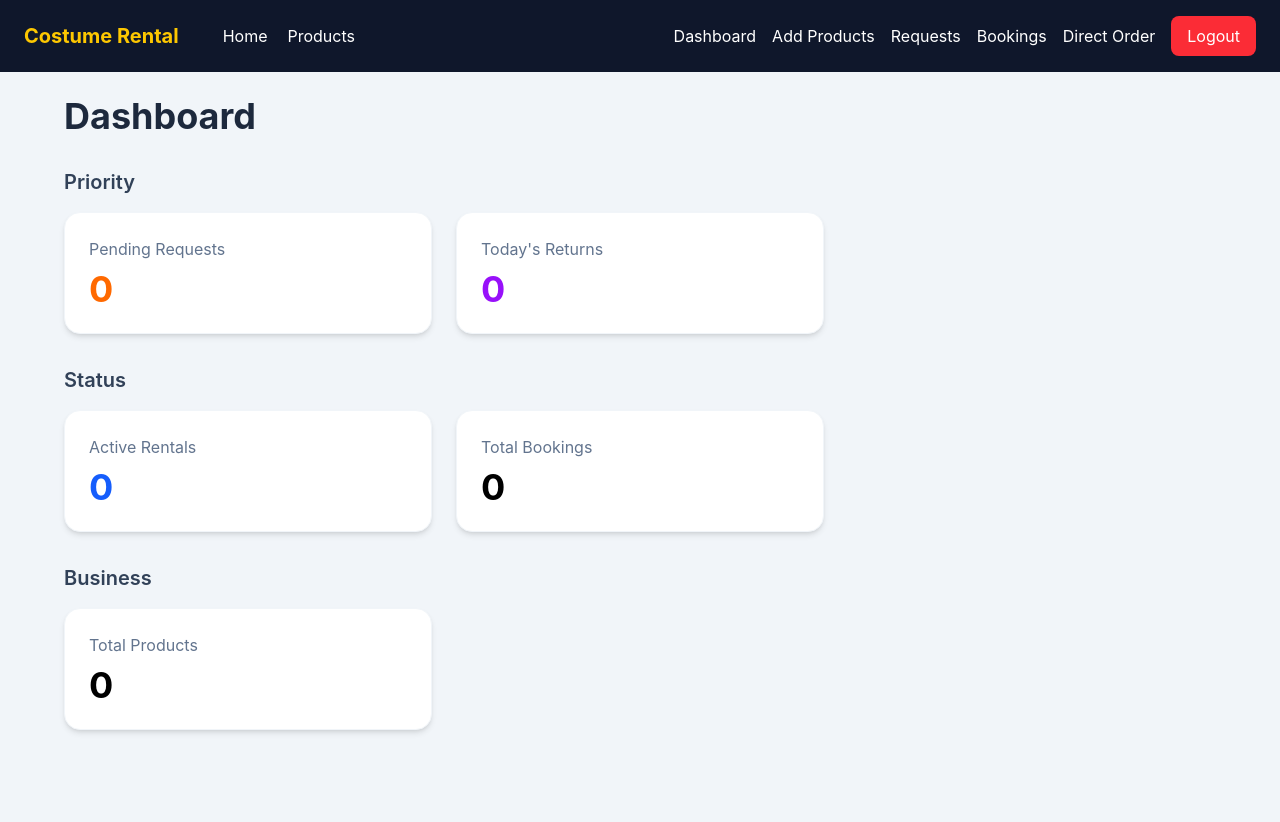
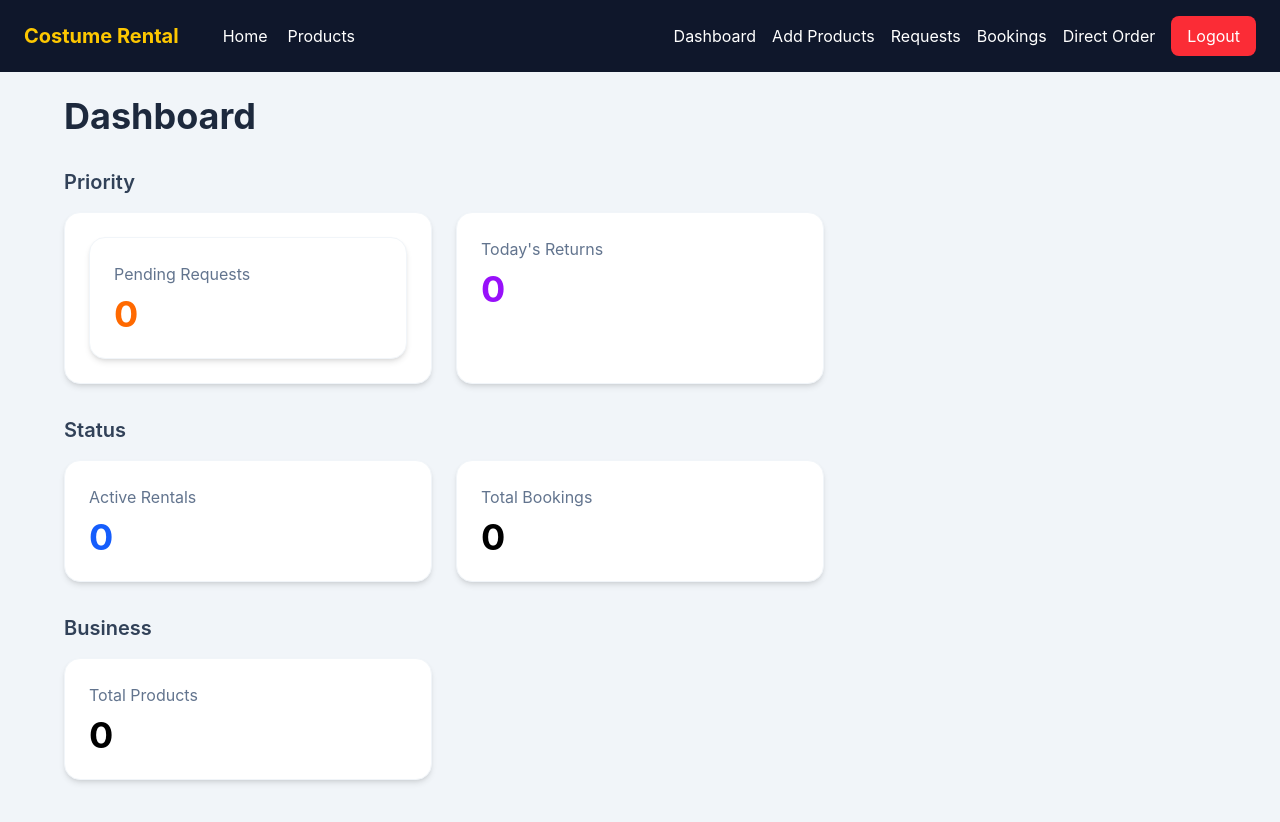
Before and after one commit to shivam121214/costume-rental-system, a React app in the folder frontend/: page /admin in a window 1280 px wide. Shown: the top 822 px of the page. Built offline with nearby package versions, Linux system fonts and the light colour scheme; no server answers; sample sign-in values are in the browser's storage; the HTML template or start-up script is replaced by a standard one.

Commit message:
dashboard improvements4

```diff
--- a/frontend/src/pages/admin/Dashboard.jsx
+++ b/frontend/src/pages/admin/Dashboard.jsx
@@ -1,7 +1,9 @@
 import { useEffect, useState } from "react";
 import axios from "axios";
+import { useNavigate } from "react-router-dom";
 
 function Dashboard() {
+  const navigate = useNavigate();
   const [stats, setStats] = useState({
     total_products: 0,
     pending_requests: 0,
@@ -36,10 +38,15 @@ function Dashboard() {
         <h2 className="text-xl font-semibold mb-4 text-slate-700">Priority</h2>
         <div className="grid sm:grid-cols-2 lg:grid-cols-3 gap-6 mb-8">
           <div className={card}>
-            <p className="text-slate-500">Pending Requests</p>
-            <h2 className="text-4xl font-bold mt-2 text-orange-500">
-              {stats.pending_requests}
-            </h2>
+            <div
+              onClick={() => navigate("/admin/requests")}
+              className={`${card} cursor-pointer hover:shadow-lg transition`}
+            >
+              <p className="text-slate-500">Pending Requests</p>
+              <h2 className="text-4xl font-bold mt-2 text-orange-500">
+                {stats.pending_requests}
+              </h2>
+            </div>
           </div>
 
           <div className={card}>
```
